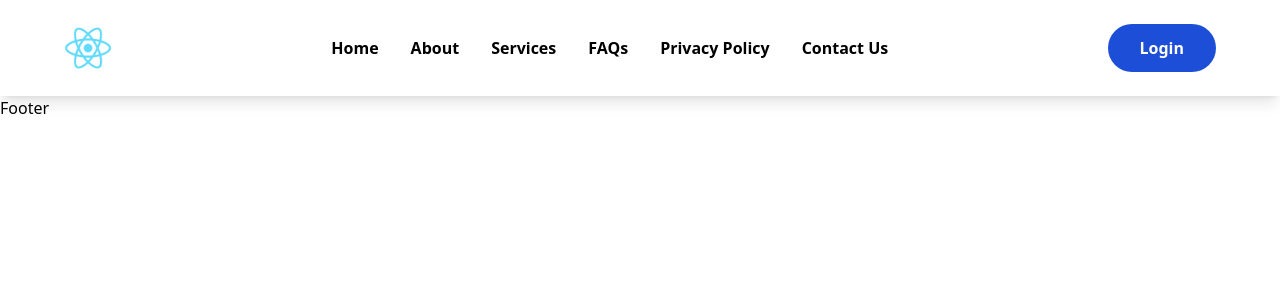
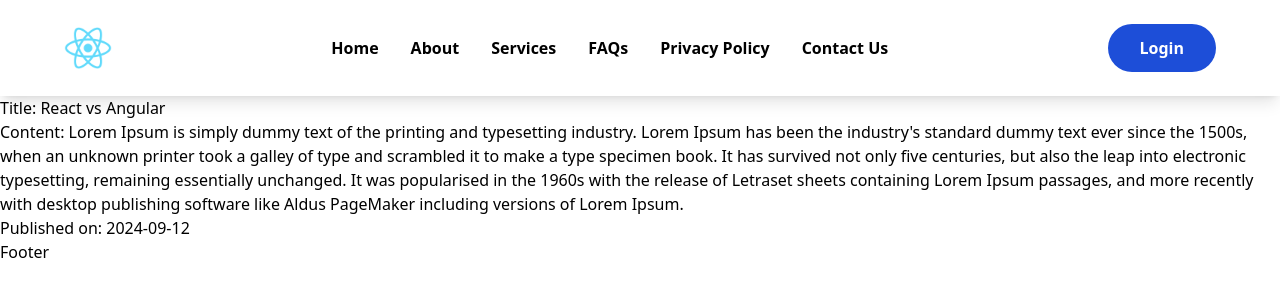
Before and after one commit to anantamishra/react-class, a React (Create React App) app: page /news/1 in a window 1280 px wide. Shown: the top 300 px of the page. Built offline with nearby package versions, Linux system fonts and the light colour scheme.

Commit message:
dynamic routing

```diff
--- a/src/App.js
+++ b/src/App.js
@@ -1,7 +1,7 @@
 import { Route, Routes } from 'react-router-dom';
 import './App.css';
 import { Footer, Header } from './components';
-import { About, Calculator, Contact, Home, NewsPortal, Operation, SumInputs } from './pages';
+import { About, Calculator, Contact, Home, NewsPortal, Operation, SingleNews, SumInputs } from './pages';
 
 
 function App() {
@@ -16,6 +16,7 @@ function App() {
         <Route path="/operation" element={<Operation />} />
         <Route path="/calculator" element={<Calculator />} />
         <Route path="/news-portal" element={<NewsPortal />} />
+        <Route path="/news/:id" element={<SingleNews />} />
       </Routes>
       <Footer />
     </>
--- a/src/components/BlogPostCard.jsx
+++ b/src/components/BlogPostCard.jsx
@@ -1,3 +1,5 @@
+import { Link } from "react-router-dom";
+
 export function BlogPostCard({ post }) {
   return (
     <div className="bg-white shadow-md rounded-lg p-6 hover:shadow-xl transition-shadow duration-300 border">
@@ -8,6 +10,11 @@ export function BlogPostCard({ post }) {
       <p className="text-sm text-gray-500">
         Published on: {new Date(post.publishedAt).toLocaleDateString()}
       </p>
+      <Link to={`/news/${post.id}`}>
+        <button className="bg-blue-500 p-2 rounded text-white font-bold mt-5">
+          Read more ...
+        </button>
+      </Link>
     </div>
   );
 }
--- /dev/null
+++ b/src/pages/SingleNews.jsx
@@ -0,0 +1,20 @@
+import React from "react";
+import { useParams } from "react-router-dom";
+import { blogPosts } from "../data";
+
+export function SingleNews() {
+  const { id } = useParams();
+  const post = blogPosts.find((post) => post.id === parseInt(id));
+
+  if (!post) {
+    return <div>Post not found</div>;
+  }
+
+  return (
+    <div>
+      <h1>Title: {post.title}</h1>
+      <p>Content: {post.content}</p>
+      <p>Published on: {post.publishedAt}</p>
+    </div>
+  );
+}
--- a/src/pages/index.js
+++ b/src/pages/index.js
@@ -5,3 +5,4 @@ export * from './use-effect'
 export * from './operation'
 export * from './calculator'
 export * from './news-portal'
+export * from './SingleNews'
```
